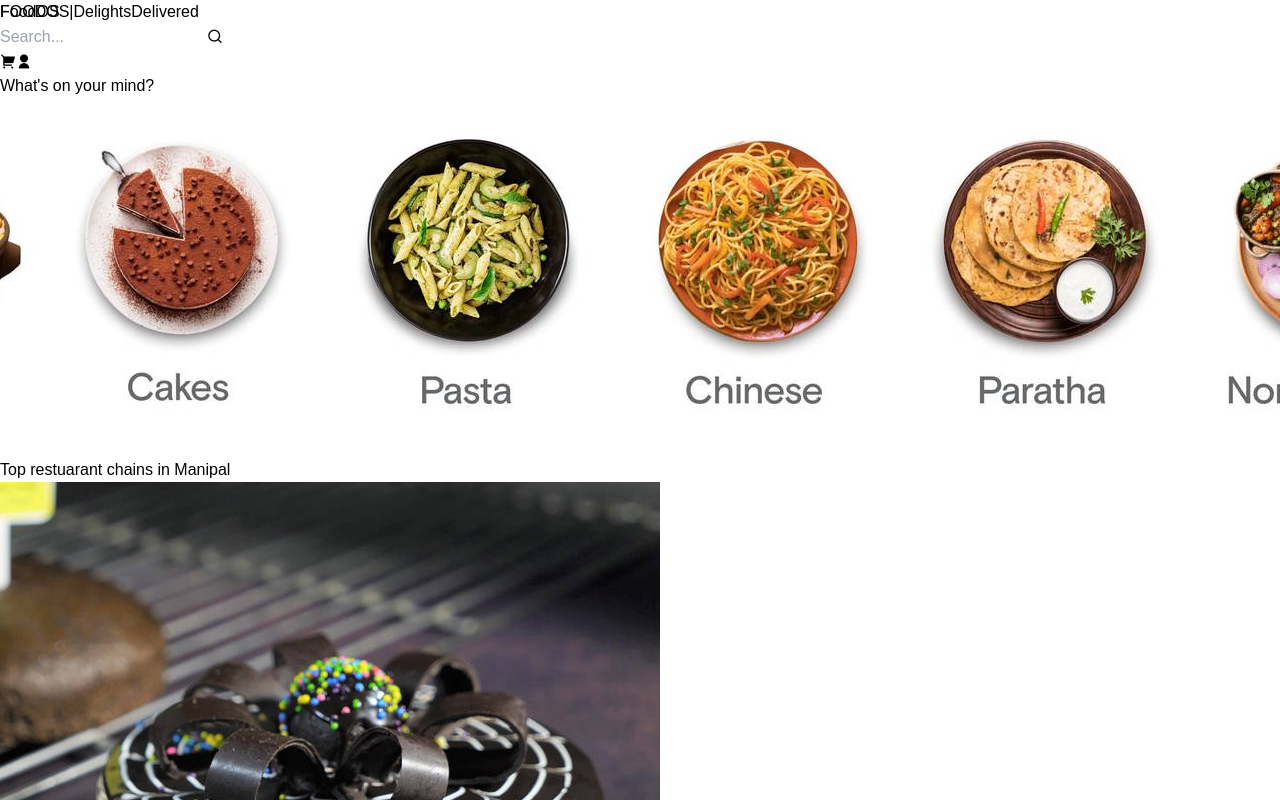
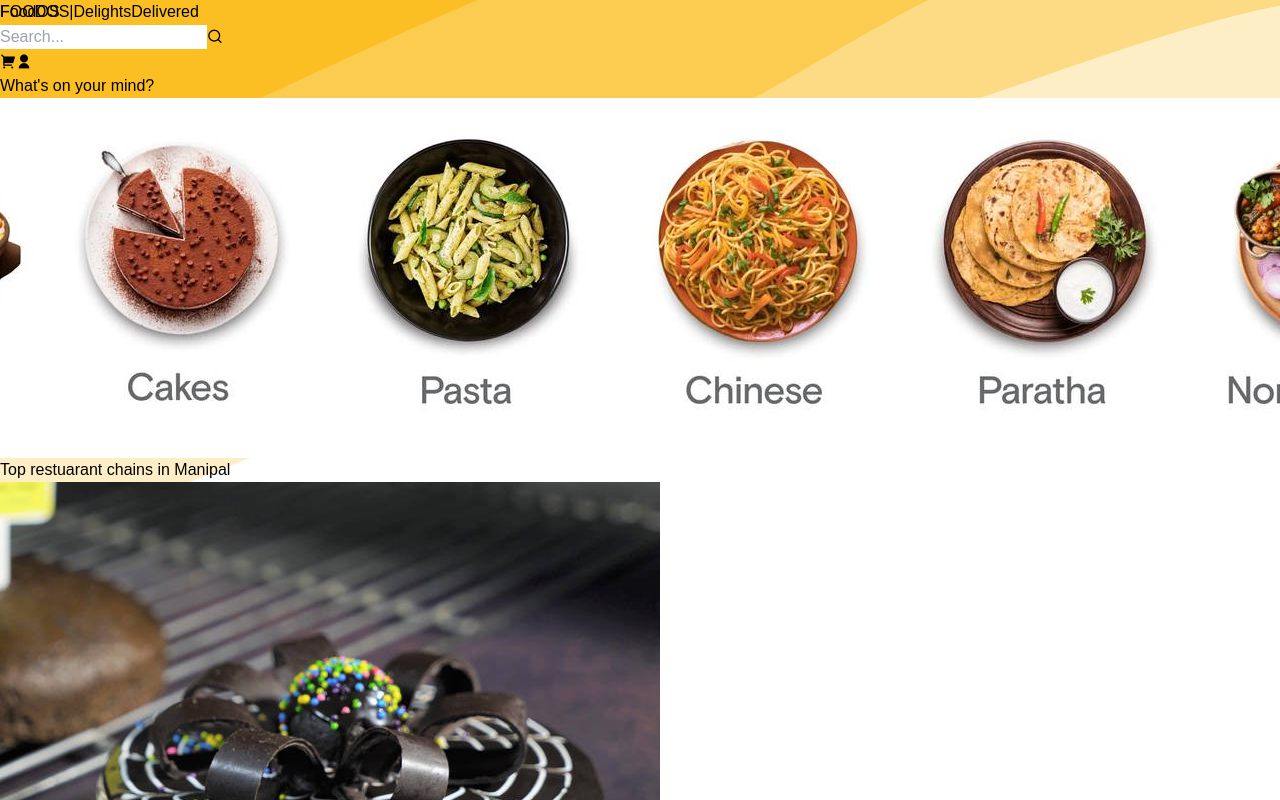
Before and after one commit to adiv933/FoodOS, a React app in the folder frontend/: page /home in a window 1280 px wide. Shown: the top 800 px of the page. Built offline with nearby package versions, Linux system fonts and the light colour scheme; the HTML template or start-up script is replaced by a standard one.

Commit message:
Fix svg not loading in deployment issue

```diff
--- a/frontend/src/components/Footer.jsx
+++ b/frontend/src/components/Footer.jsx
@@ -1,7 +1,7 @@
 export default function Footer() {
   return (
     <div className="overflow-hidden">
-      <div className="w-screen h-[600px] bg-[url('../../public/assets/footer-animated-curves.svg')] bg-no-repeat bg-left-bottom "></div>
+      <div className="w-screen h-[600px] bg-no-repeat bg-left-bottom footerCurves"></div>
       <div className="bg-amber-400 w-full h-72">
         <div className="w-[75%] h-72 mx-auto flex justify-between ">
           <div className="flex-col p-2 w-fit">
--- a/frontend/src/index.css
+++ b/frontend/src/index.css
@@ -4,6 +4,16 @@
 
 * {
     font-family: "Poppins", sans-serif;
+}
+
+html {
+    background-image: url("../public/assets/bg-curves.png");
+    background-position: top;
+    background-repeat: no-repeat;
+}
+
+.footerCurves {
+    background-image: url("../public/assets/footerCurves.svg");
 }
 
 .rightCard {
--- a/frontend/src/pages/Home.jsx
+++ b/frontend/src/pages/Home.jsx
@@ -3,10 +3,11 @@ import HeroImageAutoplay from "../components/HeroImageAutoplay";
 import HeroResto from "../components/HeroResto";
 import Preloader from "../components/Preloader";
 import Footer from "../components/Footer";
+// import bg-curves from "../../public/assets/bg-curves.png";
 
 function Home() {
   return (
-    <div className="w-full h-screen bg-[url('../../public/assets/bg-curves.png')] bg-no-repeat bg-top">
+    <div className="w-full h-screen bg-no-repeat bg-top">
       <Preloader />
       <Navbar />
       <div className="w-[80%] mx-auto">
```
Also changed, not shown: frontend/public/assets/footerCurves.svg (renamed from frontend/public/assets/footer-animated-curves.svg).
